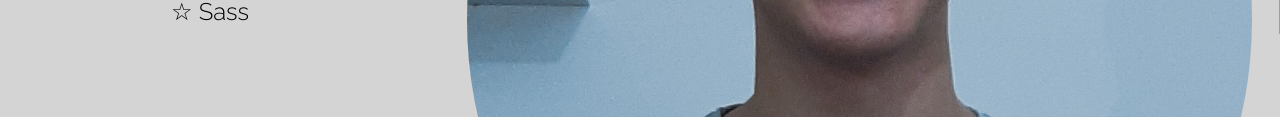
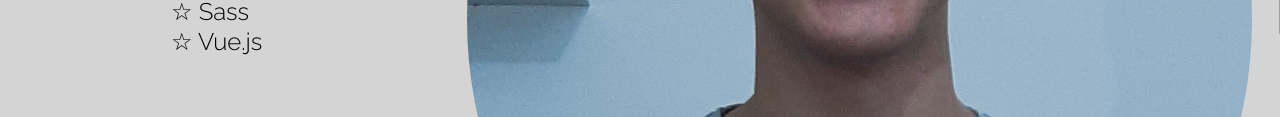
Before and after one commit to othiagosilva/othiagosilva.github.io, a plain HTML site: page index.html in a window 1280 px wide. Shown: the part 588-705 px from the top of the page. Drawn offline with nearby package versions, Linux system fonts and the light colour scheme; files that its build step writes are made by us from their sources; a script that the page names is missing; a web font is replaced by a local one.

Commit message:
Update index.html

```diff
--- a/index.html
+++ b/index.html
@@ -43,6 +43,7 @@
 						<li>JavaScript</li>
 						<li>Bootstrap</li>
 						<li>Sass</li>
+						<li>Vue.js</li>
 					</ul>
 				</div>
 
```
